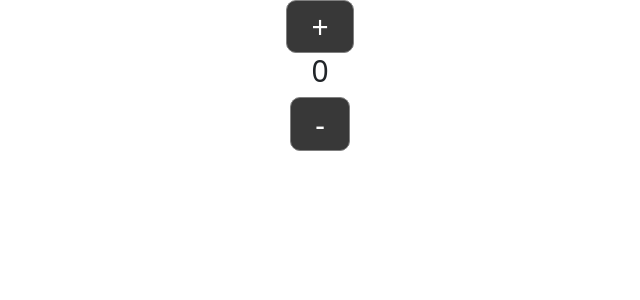
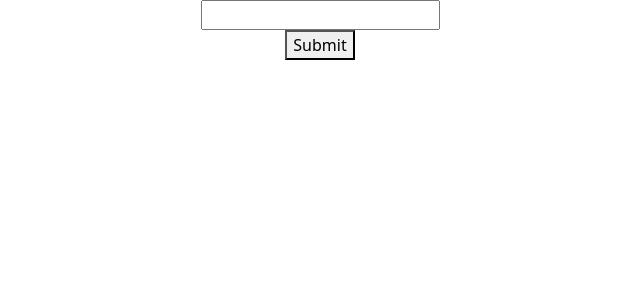
Before and after one commit to Harshal-Shelar/React-Hooks-Practice, a React (Create React App) app: page / in a window 1280 px wide. Shown: the top 300 px of the page, without its empty margins (320-960 px from the left). Built offline with nearby package versions, Linux system fonts and the light colour scheme.

Commit message:
use ref hook

```diff
--- a/src/App.js
+++ b/src/App.js
@@ -5,6 +5,8 @@ import UseStateObject from './components/UseStateObject';
 import UseEffect from './components/UseEffect';
 import ClearUpUseEffect from './components/ClearUpUseEffect';
 import ReducerHook from './components/ReducerHook';
+import UseRef from './components/UseRef';
+import UseRef1 from './components/UseRef1';
 
 function App() {
   return (
@@ -13,7 +15,9 @@ function App() {
       {/* <UseStateObject /> */}
       {/* <UseEffect /> */}
       {/* <ClearUpUseEffect /> */}
-      <ReducerHook />
+      {/* <ReducerHook /> */}
+      {/* <UseRef /> */}
+      <UseRef1 />
     </div>
   );
 }
--- /dev/null
+++ b/src/components/UseRef.jsx
@@ -0,0 +1,23 @@
+import React, { useEffect, useRef, useState } from 'react'
+
+const UseRef = () => {
+    const [userInput ,  setUserInput] = useState("");
+
+    const count = useRef(0);
+
+    useEffect(()=>{
+        count.current = count.current + 1;
+    })
+
+    return (
+        <div>
+            <input
+                type="text"
+                value={userInput}
+                onChange={(e) => setUserInput(e.target.value)} />
+            <p>The number of times comp render : {count.current}</p>
+        </div>
+    )
+}
+
+export default UseRef;
--- /dev/null
+++ b/src/components/UseRef1.jsx
@@ -0,0 +1,19 @@
+import React, { useRef } from 'react'
+
+const UseRef1 = () => {
+    const inputRef = useRef();
+
+    const changeBorder = () => {
+        inputRef.current.focus();
+        inputRef.current.style.backgroundColor = "#82E0AA";
+    }
+    return (
+        <div>
+            <input type="text" ref={inputRef}/>
+            <br />
+            <button onClick={changeBorder}>Submit</button>
+        </div>
+    )
+}
+
+export default UseRef1
```
